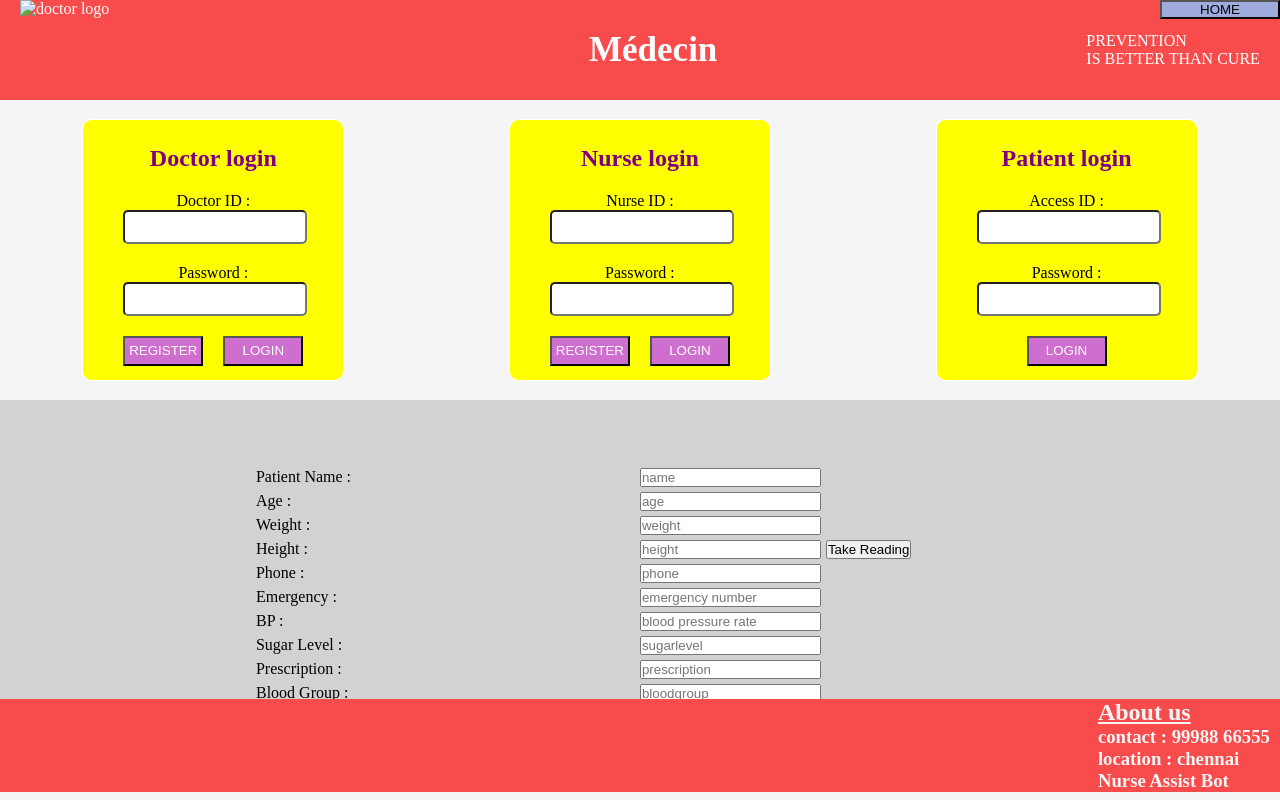
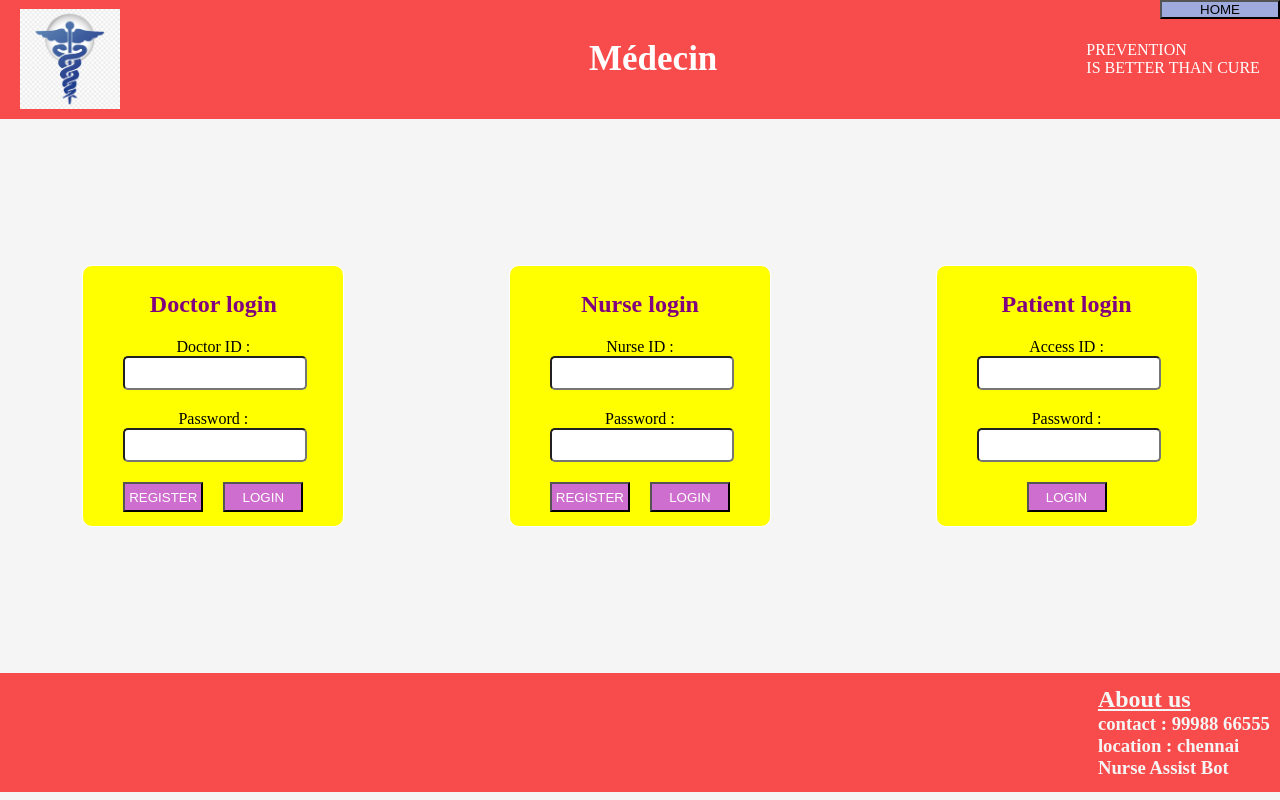
Before and after one commit to nurseassistbot/god23, a plain HTML site: page index.html in a window 1280 px wide. Drawn offline with nearby package versions, Linux system fonts and the light colour scheme; files that its build step writes are made by us from their sources.

Commit message:
Update index.html

```diff
--- a/index.html
+++ b/index.html
@@ -6,7 +6,7 @@
     <meta http-equiv="X-UA-Compatible" content="IE=edge">
     <meta name="viewport" content="width=device-width, initial-scale=1.0">
     <title>Document</title>
-    <link rel="stylesheet" href="./CSS/index.css">
+    <link rel="stylesheet" href="./index.css">
 
 </head>
 <body>
@@ -45,7 +45,7 @@
     <div id="home" class="home">
 
         <header>
-            <img id="homelogo" src="./image/doctorLogo.png" alt="doctor logo">
+            <img id="homelogo" src="./doctorLogo.png" alt="doctor logo">
             <h1 id="hospitalname"> Médecin  </h1>
             <p id="homeslogan">PREVENTION <br> IS BETTER THAN CURE</p>
             <button id="gotohome">HOME</button>
@@ -183,6 +183,6 @@
 
 </body>
 
-    <script src="./js/index.js"></script>
+    <script src="./index.js"></script>
 
 </html>
```
